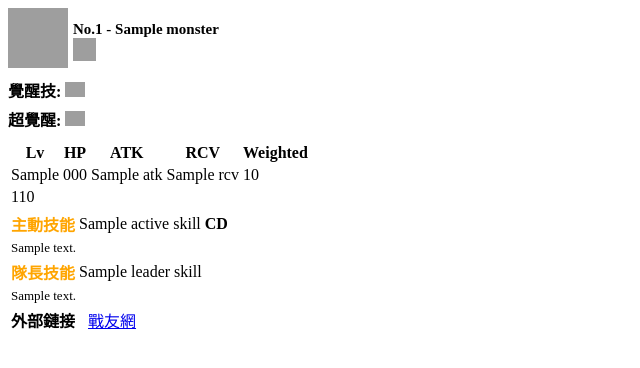
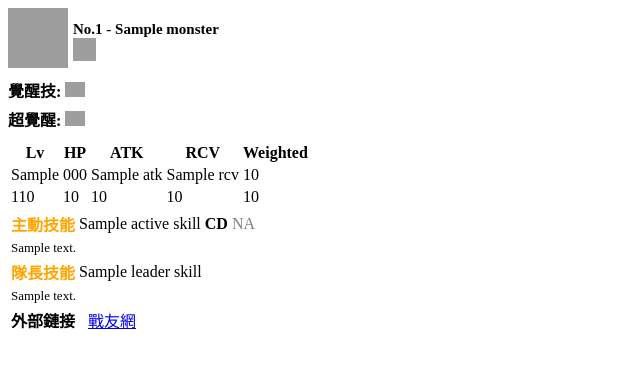
Before and after one commit to jutongpan/padmonster, a Flask app: template templates/monDataViewer.html in a window 1280 px wide. Shown: the top 368 px of the page, without its empty margins (0-640 px from the left). Run offline with Flask 2, Linux system fonts and the light colour scheme; the template is opened without the code that fills it: most values are stand-ins (such as "Sample title", 1, 10 or a date in 2020); parts of the project's set-up code (start-up, migrations or seed data) failed here and were passed over; grey boxes are pictures that could not be loaded.

Commit message:
Improve MonDataViewer table appearance

```diff
--- a/templates/index.html
+++ b/templates/index.html
@@ -94,7 +94,7 @@
                 {% for TypeId in TypeIds %}
                   <label class="btn btn-default checkbtn">
                     <input type="checkbox" value="{{ TypeId }}">
-                    <img src='{{ img_source }}img/Type/{{ TypeId }}.png' width='23'>
+                    <img src='{{ img_source }}img/Type/{{ TypeId }}.png' width='24'>
                   </label>
                 {% endfor %}
               </div>
--- a/templates/monDataViewer.html
+++ b/templates/monDataViewer.html
@@ -1,7 +1,7 @@
 <div class='well well-sm'>
     <div style='display:flex; flex-wrap:wrap;'>
         <img src='{{ img_source }}img/MonsterIcon/{{ Monster.MonsterId }}.png' height='60' width='60'>
-        <div style='align-self:center; padding-left:5px; padding-top:5px;'>
+        <div style='align-self: center; padding-left: 5px; padding-top: 5px;'>
             <div>
                 <b style='font-size:15px;'>No.{{ Monster.MonsterId }} - {{ Monster.CnName }}</b>
             </div>
@@ -12,27 +12,27 @@
             </div>
         </div>
     </div>
-    <div style='padding-top:10px; padding-bottom:5px;'>
+    <div style='padding-top: 10px; padding-bottom: 5px;'>
         <b>覺醒技:</b>
         {% for AwokenSkillId in AwokenSkillIds %}
             <img src='{{ img_source }}img/AwokenSkill/{{ AwokenSkillId }}.png' width='20'>
         {% endfor %}
     </div>
-    <div style="padding-bottom:10px;">
+    <div style="padding-bottom: 10px;">
         <b>超覺醒:</b>
         {% for SuperAwokenSkillId in SuperAwokenSkillIds %}
             <img src='{{ img_source }}img/AwokenSkill/{{ SuperAwokenSkillId }}.png' width='20'>
         {% endfor %}
     </div>
     <div>
-        <table class='table table-bordered table-condensed'>
+        <table class='table table-bordered table-condensed text-center'>
             <thead>
                 <tr>
-                    <th>Lv</th>
-                    <th>HP</th>
-                    <th>ATK</th>
-                    <th>RCV</th>
-                    <th>Weighted</th>
+                    <th class="text-center">Lv</th>
+                    <th class="text-center">HP</th>
+                    <th class="text-center">ATK</th>
+                    <th class="text-center">RCV</th>
+                    <th class="text-center">Weighted</th>
                 </tr>
             </thead>
             <tbody>
@@ -45,10 +45,13 @@
                 </tr>
                 <tr>
                     <td>110</td>
-                    <td>{{ '{:.0f}'.format(Monster.Hp110) if Monster.Hp110 == Monster.Hp110 else '' }} </td>
-                    <td>{{ '{:.0f}'.format(Monster.Atk110) if Monster.Atk110 == Monster.Atk110 else '' }}</td>
-                    <td>{{ '{:.0f}'.format(Monster.Rcv110) if Monster.Rcv110 == Monster.Rcv110 else '' }}</td>
-                    <td>{{ '{:.0f}'.format(Monster.Weighted110) if Monster.Weighted110 == Monster.Weighted110 else '' }}</td>
+                    {% for item in [Monster.Hp110, Monster.Atk110, Monster.Rcv110, Monster.Weighted110] %}
+                        {% if item==item %}
+                            <td>{{ '{:.0f}'.format(item) }}</td>
+                        {% else %}
+                            <td style="color: #7A8288">NA</td>
+                        {% endif %}
+                    {% endfor %}
                 </tr>
             </tbody>
 
@@ -63,7 +66,7 @@
                     {% if ActiveSkill.MaxCd==ActiveSkill.MaxCd %}
                         <td>{{ '{:.0f}'.format(ActiveSkill.MaxCd) }} → {{ '{:.0f}'.format(ActiveSkill.MinCd) }}</td>
                     {% else %}
-                        <td></td>
+                        <td style="color: #7A8288">NA</td>
                     {% endif %}
                 </tr>
                 <tr>
```
